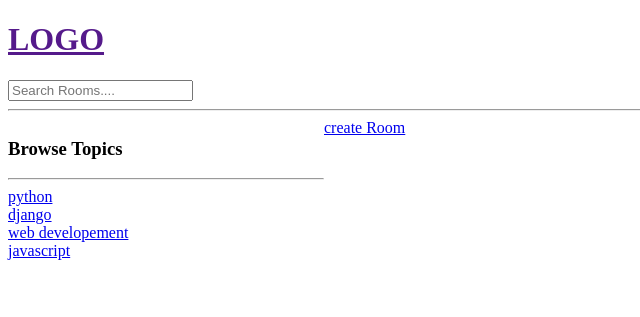
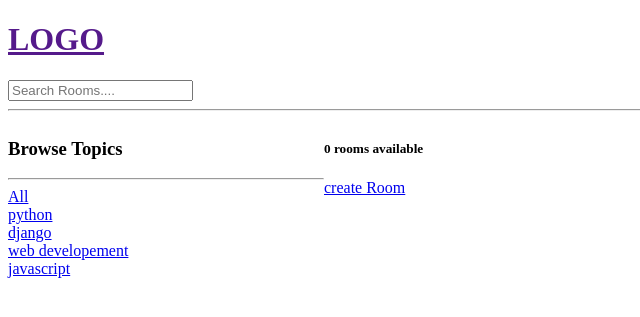
Before and after one commit to kinecon12/WeMeet, a Django app: a page that uses WeMeet/roots/templates/roots/home.html in a window 1280 px wide. Shown: the top 317 px of the page, without its empty margins (0-640 px from the left). Run offline with Django 5.2, Linux system fonts and the light colour scheme; data comes from the database, SQL or seed files in the repository.

Commit message:
updating home function and templates to display room count available

```diff
--- a/WeMeet/roots/templates/roots/home.html
+++ b/WeMeet/roots/templates/roots/home.html
@@ -16,15 +16,20 @@
     <h3>Browse Topics</h3>
     <hr>
 
+    <div>
+      <a href="{% url 'home' %}">All</a>
+    </div>
+
     {% for topic in topics  %}
       <div>
-        <a href="{% url 'home' %}?q= ALL">{{topic.name}}</a>
+        <a href="{% url 'home' %}?q={{topic.name}}">{{topic.name}}</a>
       </div>
     {% endfor %}
 
   </div>
 
   <div>
+    <h5>{{room_count}} rooms available</h5>
     <a href="{% url 'create-room' %}">create Room</a>
   <div>
 
--- a/WeMeet/roots/views.py
+++ b/WeMeet/roots/views.py
@@ -9,7 +9,8 @@ def home(request):
   q = request.GET.get('q') if request.GET.get('q') != None else ''
   rooms = Room.objects.filter(Q(topic__name__icontains=q) | Q(description__icontains=q) | Q(name__icontains=q))
   topics = Topic.objects.all()
-  contest = {'rooms': rooms, 'topics': topics}
+  room_count = rooms.count()
+  contest = {'rooms': rooms, 'topics': topics, 'room_count': room_count}
   return render(request,'roots/home.html', contest)
 
 def room(request, pk):
```
